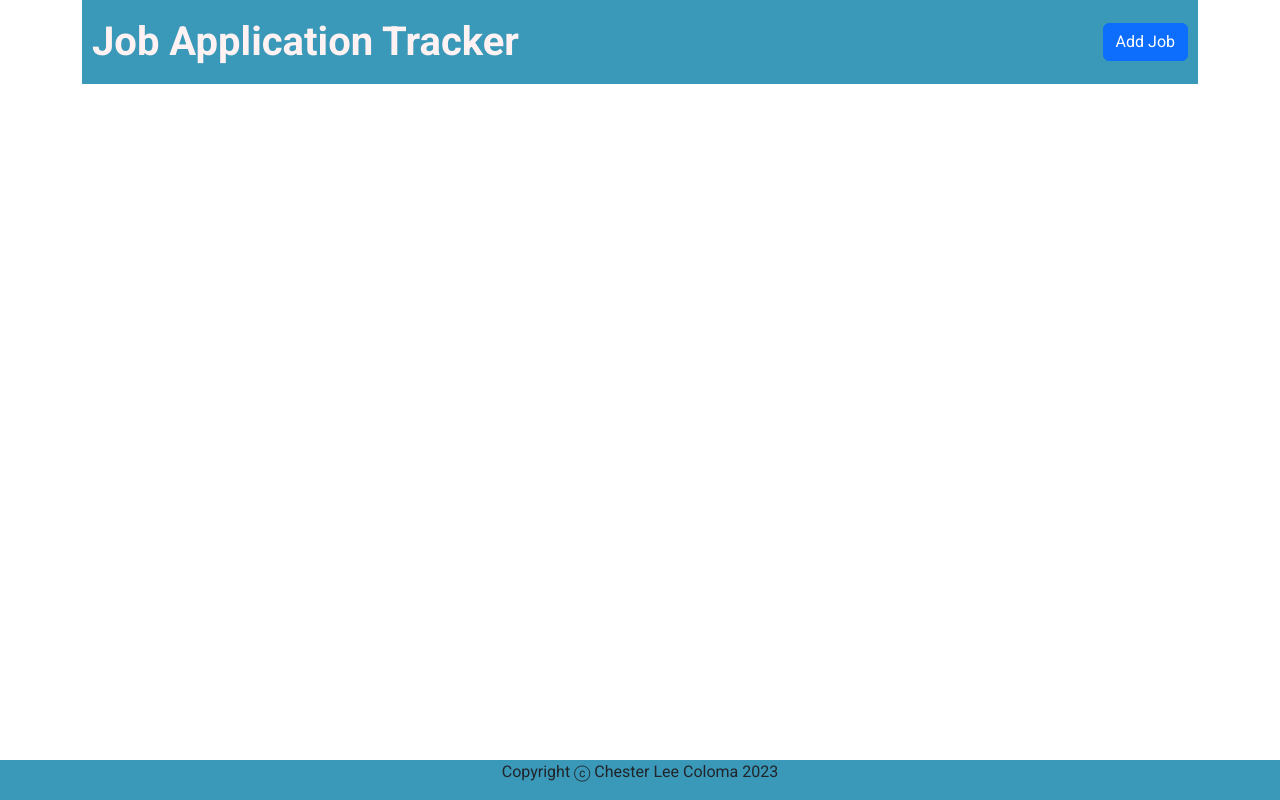
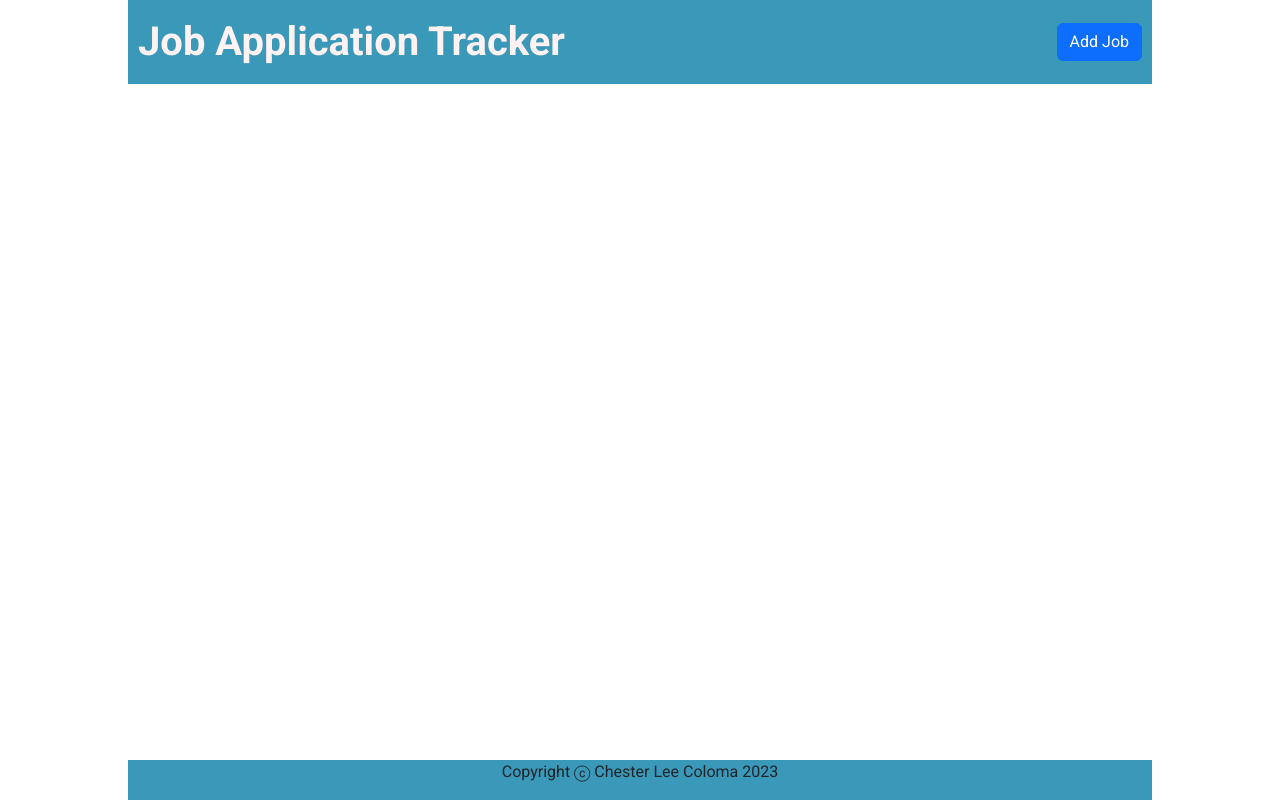
Before and after one commit to cleecoloma/Projects, a React (Create React App) app in the folder application-tracker/: page / in a window 1280 px wide. Built offline with nearby package versions, Linux system fonts and the light colour scheme.

Commit message:
updated css styling

```diff
--- a/application-tracker/public/styles.css
+++ b/application-tracker/public/styles.css
@@ -2,6 +2,13 @@
     padding: 0;
     box-sizing: border-box;
     font-family: 'Roboto', sans-serif;
+}
+
+header {
+    display: flex;
+    position: fixed;
+    margin-left: 10%;
+    margin-right: 10%;
 }
 
 .container {
@@ -16,6 +23,8 @@
     display: flex;
     flex-wrap: wrap;
     justify-content: space-around;
+    margin-left: 10%;
+    margin-right: 10%;
 }
 
 .navbar{
@@ -41,6 +50,8 @@ footer {
     right: 0;
     justify-content: center;
     background-color: #3A98B9;
+    margin-left: 10%;
+    margin-right: 10%;
 }
 
 .job {
@@ -61,27 +72,3 @@ footer {
     display: flex;
     justify-content: space-between;
 }
-
-/* .job-bottom-icons {
-    display: flex;
-    justify-content: space-between;
-} */
-
-/* .icons {
-    padding-left: 20px;
-} */
-
-/* .add-job-button {
-    display: flex;
-    justify-content: center;
-    margin: 10px;
-} */
-
-form input {
-    display: inline-block;
-    width: 100%;
-    padding: 12px 20px;
-    margin: 10px 0;
-    border: 1px solid #ccc;
-    border-radius: 4px;
-}
--- a/application-tracker/src/components/App.jsx
+++ b/application-tracker/src/components/App.jsx
@@ -39,7 +39,7 @@ function App() {
   }
 
   return (
-    <div className="container">
+    <div>
       <Header saveJob={addJob} />
       <div className="content">
         {jobs.map((jobList, index) => {
```
